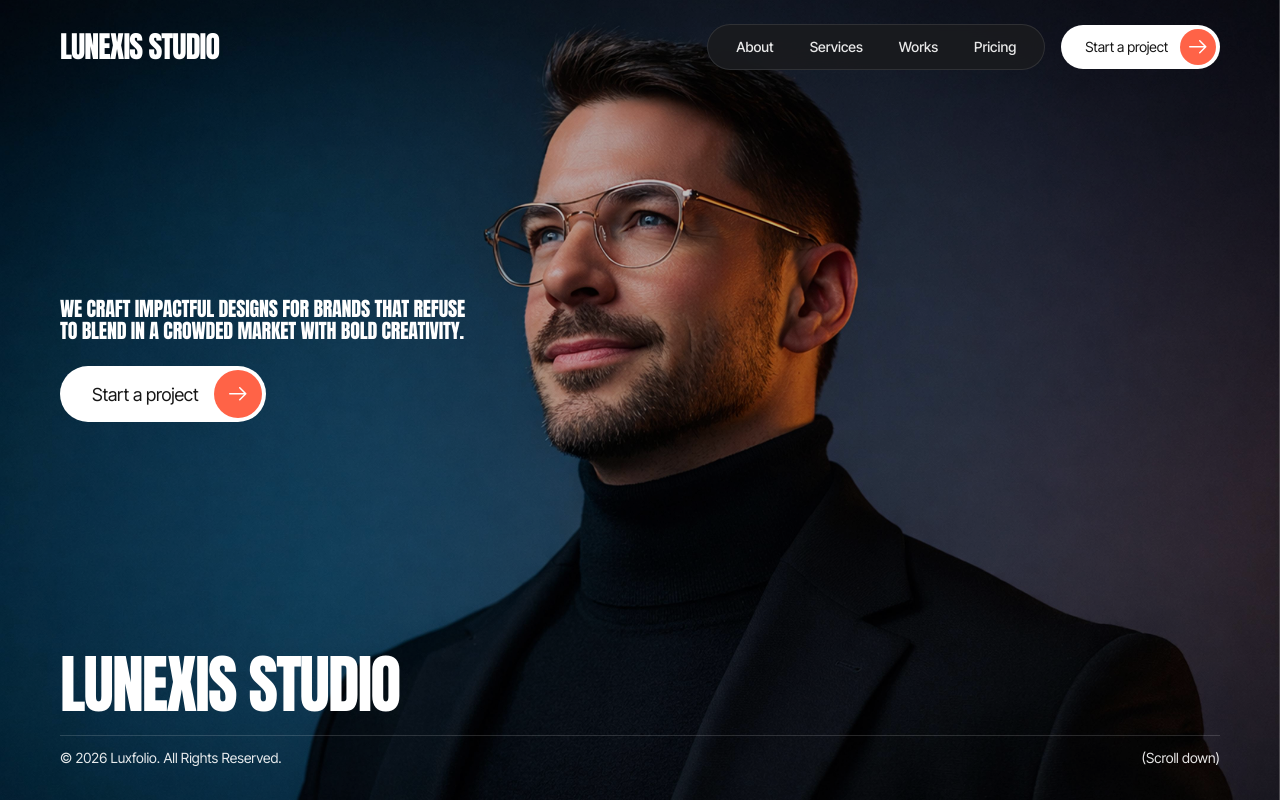
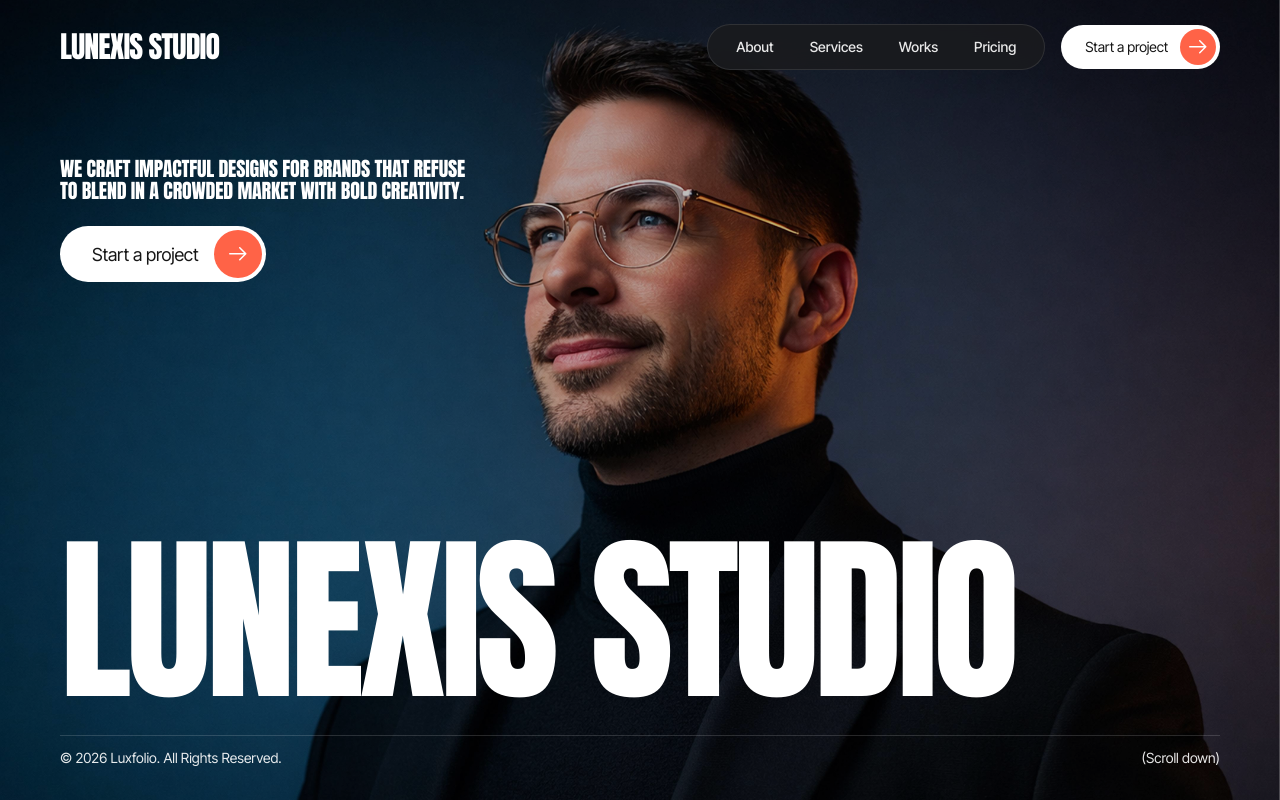
Before and after one commit to ahsanuldev/brandure, a Next.js app: page / in a window 1280 px wide. Built offline with nearby package versions, Linux system fonts and the light colour scheme.

Commit message:
feat: implement home hero section and define global design tokens and utility classes

```diff
--- a/src/app/globals.css
+++ b/src/app/globals.css
@@ -66,27 +66,27 @@ h1, h2, h3, h4, h5, h6,
 }
 
 
-h1, .heading-01 {
+.heading-01 {
   font-size: 64px;
 }
 
-h2, .heading-02 {
+.heading-02 {
   font-size: 52px;
 }
 
-h3, .heading-03 {
+.heading-03 {
   font-size: 40px;
 }
 
-h4, .heading-04 {
+.heading-04 {
   font-size: 32px;
 }
 
-h5, .heading-05 {
+.heading-05 {
   font-size: 24px;
 }
 
-h6, .heading-06 {
+.heading-06 {
   font-size: 20px;
 }
 
--- a/src/components/home/Hero.tsx
+++ b/src/components/home/Hero.tsx
@@ -15,27 +15,27 @@ export const Hero: React.FC = () => {
           priority
           className="object-cover object-center"
         />
-        {/* Subtle dark gradient overlay to guarantee 100% text readability */}
+        {/* Subtle dark gradient overlay */}
         <div className="absolute inset-0 bg-black/25" />
       </div>
 
-      {/* Top Header Navigation */}
-      <div className="relative z-10 w-full">
+      {/* Top Container: Header + Subheading Content */}
+      <div className="relative z-10 w-full flex flex-col">
         <Header />
-      </div>
 
-      {/* Middle Content */}
-      <div className="relative z-10 section-container flex flex-col items-start gap-8 pt-[110px] pb-8">
-        <div className="max-w-[423px] flex flex-col items-start gap-6">
-          <h6 className="heading-06 text-white leading-[1.3] tracking-[-0.01em]">
-            WE CRAFT IMPACTFUL DESIGNS FOR BRANDS THAT REFUSE TO BLEND IN A CROWDED MARKET WITH BOLD CREATIVITY.
-          </h6>
+        {/* Middle Subheading Content positioned with balanced spacing below Header */}
+        <div className="section-container flex flex-col items-start pt-10 md:pt-16 pb-6">
+          <div className="max-w-[423px] flex flex-col items-start gap-6">
+            <h6 className="heading-06 text-white leading-[1.3] tracking-[-0.01em]">
+              WE CRAFT IMPACTFUL DESIGNS FOR BRANDS THAT REFUSE TO BLEND IN A CROWDED MARKET WITH BOLD CREATIVITY.
+            </h6>
 
-          <Button variant="light">Start a project</Button>
+            <Button variant="light">Start a project</Button>
+          </div>
         </div>
       </div>
 
-      {/* Bottom Display Title & Footer Metadata */}
+      {/* Bottom Container: Giant Title & Footer Metadata */}
       <div className="relative z-10 section-container w-full flex flex-col gap-4 pb-8">
         {/* Giant Hero Title */}
         <h1 className="w-full text-white font-heading font-normal uppercase leading-none tracking-[-0.03em] text-[13vw] xl:text-[180px] select-none">
```
